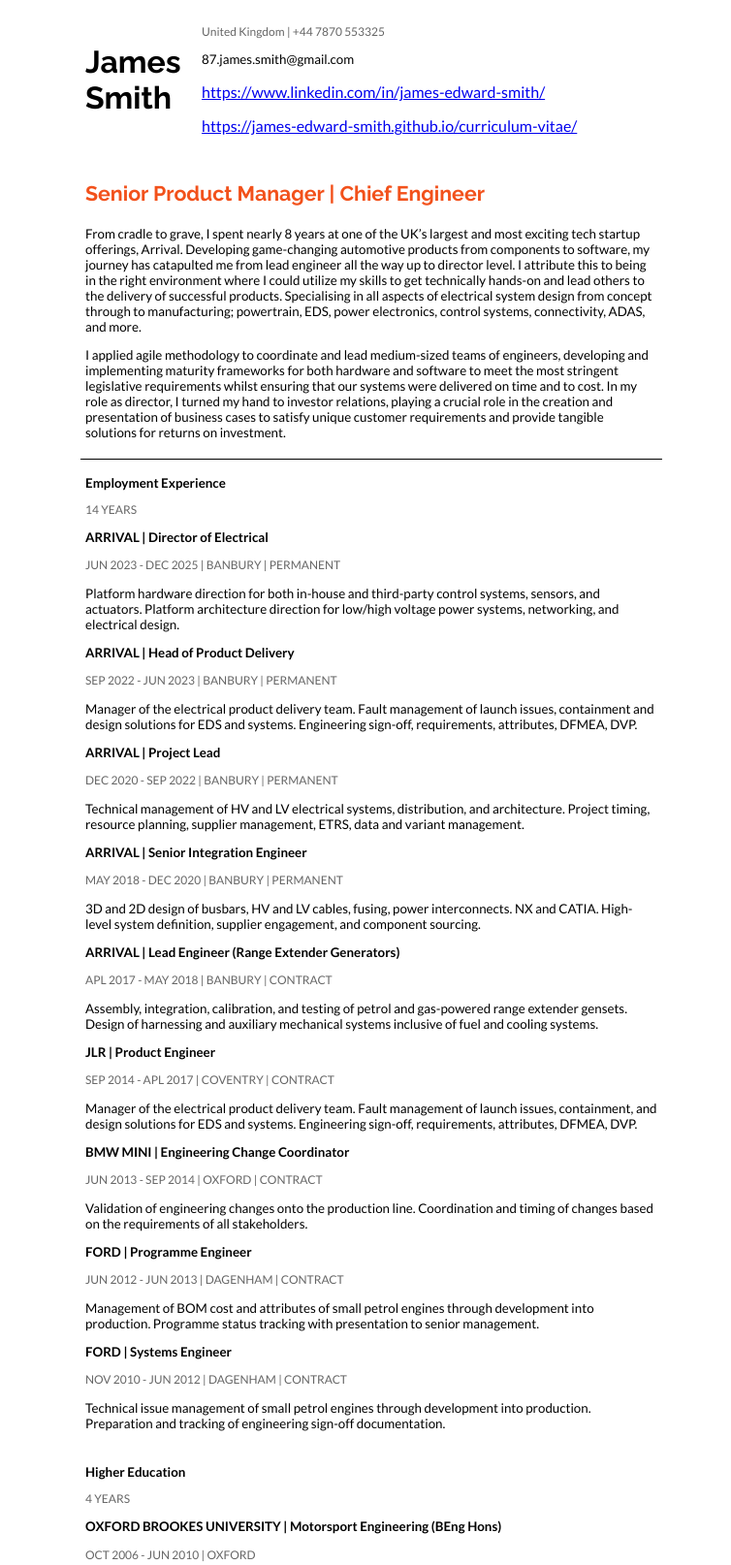
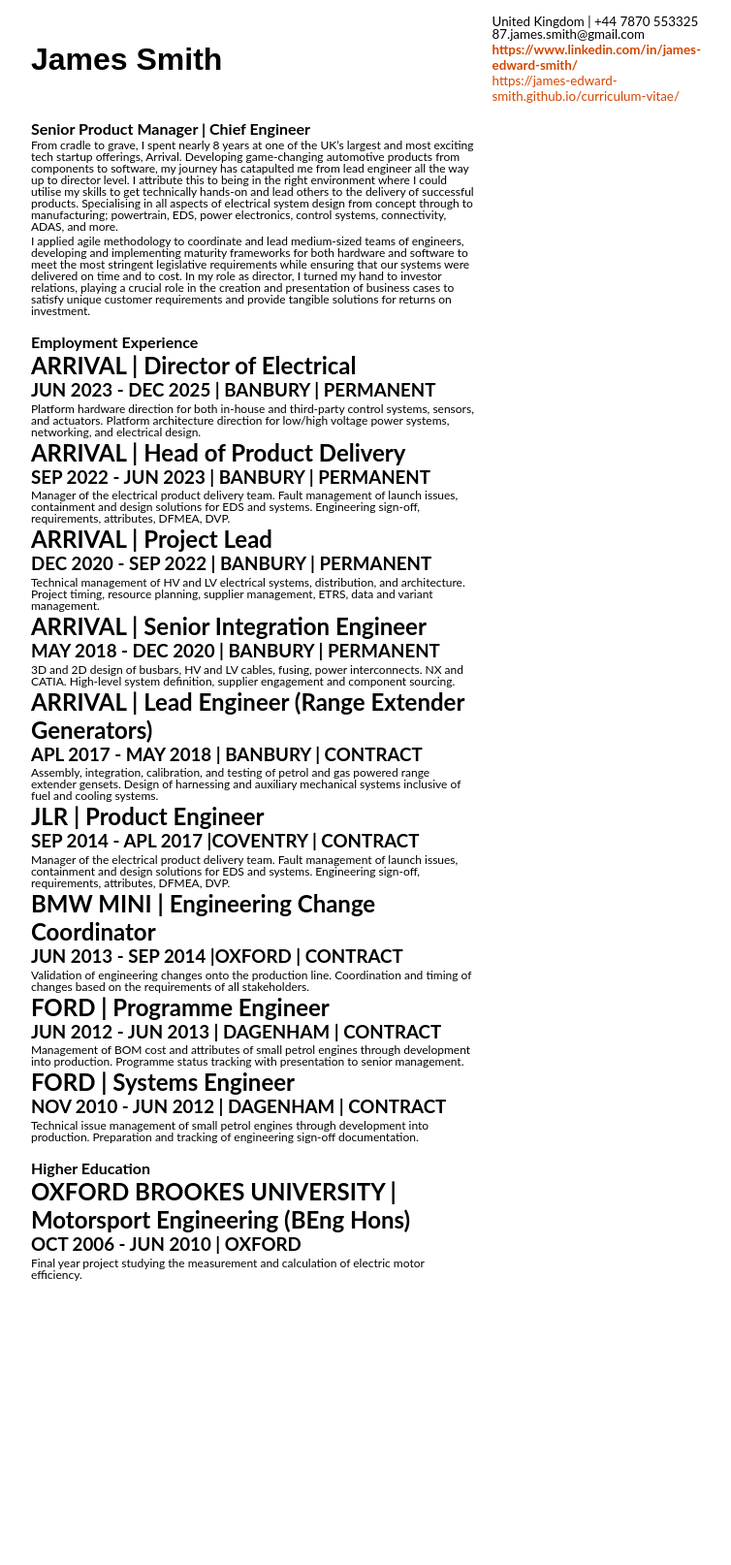
Before and after one commit to james-edward-smith/curriculum-vitae, a plain HTML site: page index.html in a window 1280 px wide. Shown: the part 20-1634 px from the top of the page at 97% size, without its empty margins (257-1011 px from the left). After the commit the page ends 1377 px from the top, so only its background shows below. Drawn offline with Linux system fonts and the light colour scheme.

Commit message:
Update index.html

```diff
--- a/index.html
+++ b/index.html
@@ -1,133 +1,185 @@
 <!DOCTYPE html>
 <html lang="en">
-
 <head>
     <meta charset="UTF-8">
-    <meta http-equiv="X-UA-Compatible" content="IE=edge">
     <meta name="viewport" content="width=device-width, initial-scale=1.0">
-    <title>James Smith</title>
-    <link href="https://fonts.googleapis.com/css2?family=Raleway:wght@400;700&family=Lato:wght@400;700&display=swap" rel="stylesheet">
     <style>
-        body {
+        /* General resets */
+        body, p, h1, h2, h3, h4, h5, h6, ul, li, table {
+            margin: 0;
+            padding: 0;
+        }
+        table {
+            border-spacing: 0;
+            border-collapse: collapse;
+            width: 100%;
+        }
+
+        /* Font imports */
+        @import url('https://fonts.googleapis.com/css2?family=Raleway:wght@700&family=Lato:wght@400&display=swap');
+
+        /* Font styles */
+        .title, .subtitle {
+            font-family: 'Raleway', sans-serif;
+        }
+        .text, p, h1, h2, h3, h4, h5, h6 {
             font-family: 'Lato', sans-serif;
         }
 
-        .container {
+        /* Layout and content styles */
+        .c24 {
+            padding: 28px;
             background-color: #ffffff;
-            max-width: 600px;
+            max-width: 538.6pt;
             margin: 0 auto;
-            padding: 20px;
         }
 
         .title {
-            font-family: 'Raleway', sans-serif;
             font-size: 24pt;
             font-weight: 700;
-            color: #000000;
+            color: #000;
         }
 
         .subtitle {
-            font-family: 'Raleway', sans-serif;
             font-size: 16pt;
+            color: #f2511b;
             font-weight: 700;
-            color: #f2511b;
         }
 
-        .text {
-            font-size: 10pt;
-            color: #000000;
+        h1, h2 {
+            font-weight: 700;
         }
 
-        .text-muted {
-            font-size: 9pt;
-            color: #666666;
+        .c16 {
+            font-size: 12pt;
         }
 
-        .text-link {
-            color: #f2511b;
+        .c3 {
+            font-size: 10pt;
+            color: #000;
         }
 
-        table {
-            width: 100%;
-            border-collapse: collapse;
+        .c2 {
+            font-size: 9pt;
+            color: #666;
         }
 
-        td {
-            vertical-align: top;
-            padding: 5px;
+        .c18 {
+            font-size: 10pt;
+            color: #d44500;
         }
 
-        .border-bottom {
-            border-bottom: 1px solid #000000;
+        .c20 {
+            font-size: 10pt;
+            color: #000;
+            padding-top: 0;
+            line-height: 1.0;
+        }
+
+        .c25 {
+            font-size: 9pt;
+            line-height: 1.0;
+            margin-top: 2pt;
+        }
+
+        .c27 {
+            font-size: 9pt;
+            line-height: 1.0;
+            margin-top: 2pt;
+            padding-top: 10pt;
+        }
+
+        /* Links */
+        .c28, .c23, .c18 {
+            text-decoration: none;
+            font-weight: 700;
+        }
+
+        .c29 {
+            font-weight: 400;
+            text-decoration: none;
+        }
+
+        /* Table and cell styling */
+        td, th {
+            padding: 8px;
         }
     </style>
 </head>
-
-<body>
-    <div class="container">
+<body class="c24">
     <table>
         <tr>
-                <td style="width: 20%;">
-                    <p class="title" id="name">James Smith</p>
+            <td colspan="1">
+                <p class="title">James Smith</p>
             </td>
-                <td style="width: 80%;">
-                    <p class="text-muted">United Kingdom | +44 7870 553325</p>
-                    <p class="text">87.james.smith@gmail.com</p>
-                    <p class="text-link"><a href="https://www.linkedin.com/in/james-edward-smith/">https://www.linkedin.com/in/james-edward-smith/</a></p>
-                    <p class="text-link"><a href="https://james-edward-smith.github.io/curriculum-vitae/">https://james-edward-smith.github.io/curriculum-vitae/</a></p>
-                </td>
-            </tr>
-            <tr class="border-bottom">
-                <td colspan="2">
-                    <p class="subtitle">Senior Product Manager | Chief Engineer</p>
-                    <p class="text">From cradle to grave, I spent nearly 8 years at one of the UK’s largest and most exciting tech startup offerings, Arrival. Developing game-changing automotive products from components to software, my journey has catapulted me from lead engineer all the way up to director level. I attribute this to being in the right environment where I could utilize my skills to get technically hands-on and lead others to the delivery of successful products. Specialising in all aspects of electrical system design from concept through to manufacturing; powertrain, EDS, power electronics, control systems, connectivity, ADAS, and more.</p>
-                    <p class="text">I applied agile methodology to coordinate and lead medium-sized teams of engineers, developing and implementing maturity frameworks for both hardware and software to meet the most stringent legislative requirements whilst ensuring that our systems were delivered on time and to cost. In my role as director, I turned my hand to investor relations, playing a crucial role in the creation and presentation of business cases to satisfy unique customer requirements and provide tangible solutions for returns on investment.</p>
+            <td>
+                <p class="c20">United Kingdom | +44 7870 553325</p>
+                <p class="c20">87.james.smith@gmail.com</p>
+                <p class="c18">https://www.linkedin.com/in/james-edward-smith/</p>
+                <p class="c18 c29">https://james-edward-smith.github.io/curriculum-vitae/</p>
             </td>
         </tr>
         <tr>
-                <td colspan="2">
-                    <h2 class="text">Employment Experience</h2>
-                    <p class="text-muted">14 YEARS</p>
-                    <h3 class="text">ARRIVAL | Director of Electrical</h3>
-                    <p class="text-muted">JUN 2023 - DEC 2025 | BANBURY | PERMANENT</p>
-                    <p class="text">Platform hardware direction for both in-house and third-party control systems, sensors, and actuators. Platform architecture direction for low/high voltage power systems, networking, and electrical design.</p>
-                    <h3 class="text">ARRIVAL | Head of Product Delivery</h3>
-                    <p class="text-muted">SEP 2022 - JUN 2023 | BANBURY | PERMANENT</p>
-                    <p class="text">Manager of the electrical product delivery team. Fault management of launch issues, containment and design solutions for EDS and systems. Engineering sign-off, requirements, attributes, DFMEA, DVP.</p>
-                    <h3 class="text">ARRIVAL | Project Lead</h3>
-                    <p class="text-muted">DEC 2020 - SEP 2022 | BANBURY | PERMANENT</p>
-                    <p class="text">Technical management of HV and LV electrical systems, distribution, and architecture. Project timing, resource planning, supplier management, ETRS, data and variant management.</p>
-                    <h3 class="text">ARRIVAL | Senior Integration Engineer</h3>
-                    <p class="text-muted">MAY 2018 - DEC 2020 | BANBURY | PERMANENT</p>
-                    <p class="text">3D and 2D design of busbars, HV and LV cables, fusing, power interconnects. NX and CATIA. High-level system definition, supplier engagement, and component sourcing.</p>
-                    <h3 class="text">ARRIVAL | Lead Engineer (Range Extender Generators)</h3>
-                    <p class="text-muted">APL 2017 - MAY 2018 | BANBURY | CONTRACT</p>
-                    <p class="text">Assembly, integration, calibration, and testing of petrol and gas-powered range extender gensets. Design of harnessing and auxiliary mechanical systems inclusive of fuel and cooling systems.</p>
-                    <h3 class="text">JLR | Product Engineer</h3>
-                    <p class="text-muted">SEP 2014 - APL 2017 | COVENTRY | CONTRACT</p>
-                    <p class="text">Manager of the electrical product delivery team. Fault management of launch issues, containment, and design solutions for EDS and systems. Engineering sign-off, requirements, attributes, DFMEA, DVP.</p>
-                    <h3 class="text">BMW MINI | Engineering Change Coordinator</h3>
-                    <p class="text-muted">JUN 2013 - SEP 2014 | OXFORD | CONTRACT</p>
-                    <p class="text">Validation of engineering changes onto the production line. Coordination and timing of changes based on the requirements of all stakeholders.</p>
-                    <h3 class="text">FORD | Programme Engineer</h3>
-                    <p class="text-muted">JUN 2012 - JUN 2013 | DAGENHAM | CONTRACT</p>
-                    <p class="text">Management of BOM cost and attributes of small petrol engines through development into production. Programme status tracking with presentation to senior management.</p>
-                    <h3 class="text">FORD | Systems Engineer</h3>
-                    <p class="text-muted">NOV 2010 - JUN 2012 | DAGENHAM | CONTRACT</p>
-                    <p class="text">Technical issue management of small petrol engines through development into production. Preparation and tracking of engineering sign-off documentation.</p>
+            <td colspan="1">
+                <h1 class="c16">Senior Product Manager | Chief Engineer</h1>
+                <p class="c25">
+                    From cradle to grave, I spent nearly 8 years at one of the UK’s largest and most exciting tech startup offerings, Arrival.
+                    Developing game-changing automotive products from components to software, my journey has catapulted me from lead engineer all the way up to director level. I attribute this to being in the right environment where I could utilise my skills to get technically hands-on and lead others to the delivery of successful products.
+                    Specialising in all aspects of electrical system design from concept through to manufacturing; powertrain, EDS, power electronics, control systems, connectivity, ADAS, and more.
+                </p>
+                <p class="c25">
+                    I applied agile methodology to coordinate and lead medium-sized teams of engineers, developing and implementing maturity frameworks for both hardware and software to meet the most stringent legislative requirements while ensuring that our systems were delivered on time and to cost. In my role as director, I turned my hand to investor relations, playing a crucial role in the creation and presentation of business cases to satisfy unique customer requirements and provide tangible solutions for returns on investment.
+                </p>
             </td>
         </tr>
         <tr>
-                <td colspan="2">
-                    <h2 class="text">Higher Education</h2>
-                    <p class="text-muted">4 YEARS</p>
-                    <h3 class="text">OXFORD BROOKES UNIVERSITY | Motorsport Engineering (BEng Hons)</h3>
-                    <p class="text-muted">OCT 2006 - JUN 2010 | OXFORD</p>
-                    <p class="text">Final year project studying the measurement and calculation of electric motor efficiency.</p>
+            <td colspan="1">
+                <h1 class="c16">Employment Experience</h1>
+                <h2>ARRIVAL | Director of Electrical</h2>
+                <h3>JUN 2023 - DEC 2025 | BANBURY | PERMANENT</h3>
+                <p class="c25">Platform hardware direction for both in-house and third-party control systems, sensors, and actuators. Platform architecture direction for low/high voltage power systems, networking, and electrical design.</p>
+
+                <h2>ARRIVAL | Head of Product Delivery</h2>
+                <h3>SEP 2022 - JUN 2023 | BANBURY | PERMANENT</h3>
+                <p class="c25">Manager of the electrical product delivery team. Fault management of launch issues, containment and design solutions for EDS and systems. Engineering sign-off, requirements, attributes, DFMEA, DVP.</p>
+
+                <h2>ARRIVAL | Project Lead</h2>
+                <h3>DEC 2020 - SEP 2022 | BANBURY | PERMANENT</h3>
+                <p class="c25">Technical management of HV and LV electrical systems, distribution, and architecture. Project timing, resource planning, supplier management, ETRS, data and variant management.</p>
+
+                <h2>ARRIVAL | Senior Integration Engineer</h2>
+                <h3>MAY 2018 - DEC 2020 | BANBURY | PERMANENT</h3>
+                <p class="c25">3D and 2D design of busbars, HV and LV cables, fusing, power interconnects. NX and CATIA. High-level system definition, supplier engagement and component sourcing.</p>
+
+                <h2>ARRIVAL | Lead Engineer (Range Extender Generators)</h2>
+                <h3>APL 2017 - MAY 2018 | BANBURY | CONTRACT</h3>
+                <p class="c25">Assembly, integration, calibration, and testing of petrol and gas powered range extender gensets. Design of harnessing and auxiliary mechanical systems inclusive of fuel and cooling systems.</p>
+
+                <h2>JLR | Product Engineer</h2>
+                <h3>SEP 2014 - APL 2017 |COVENTRY | CONTRACT</h3>
+                <p class="c25">Manager of the electrical product delivery team. Fault management of launch issues, containment and design solutions for EDS and systems. Engineering sign-off, requirements, attributes, DFMEA, DVP.</p>
+
+                <h2>BMW MINI | Engineering Change Coordinator</h2>
+                <h3>JUN 2013 - SEP 2014 |OXFORD | CONTRACT</h3>
+                <p class="c25">Validation of engineering changes onto the production line. Coordination and timing of changes based on the requirements of all stakeholders.</p>
+
+                <h2>FORD | Programme Engineer</h2>
+                <h3>JUN 2012 - JUN 2013 | DAGENHAM | CONTRACT</h3>
+                <p class="c25">Management of BOM cost and attributes of small petrol engines through development into production. Programme status tracking with presentation to senior management.</p>
+
+                <h2>FORD | Systems Engineer</h2>
+                <h3>NOV 2010 - JUN 2012 | DAGENHAM | CONTRACT</h3>
+                <p class="c25">Technical issue management of small petrol engines through development into production. Preparation and tracking of engineering sign-off documentation.</p>
+            </td>
+        </tr>
+        <tr>
+            <td colspan="1">
+                <h1 class="c16">Higher Education</h1>
+                <h2>OXFORD BROOKES UNIVERSITY | Motorsport Engineering (BEng Hons)</h2>
+                <h3>OCT 2006 - JUN 2010 | OXFORD</h3>
+                <p class="c25">Final year project studying the measurement and calculation of electric motor efficiency.</p>
             </td>
         </tr>
     </table>
-    </div>
 </body>
-
 </html>
```
Lines whose indentation alone changed are shown as unchanged.
